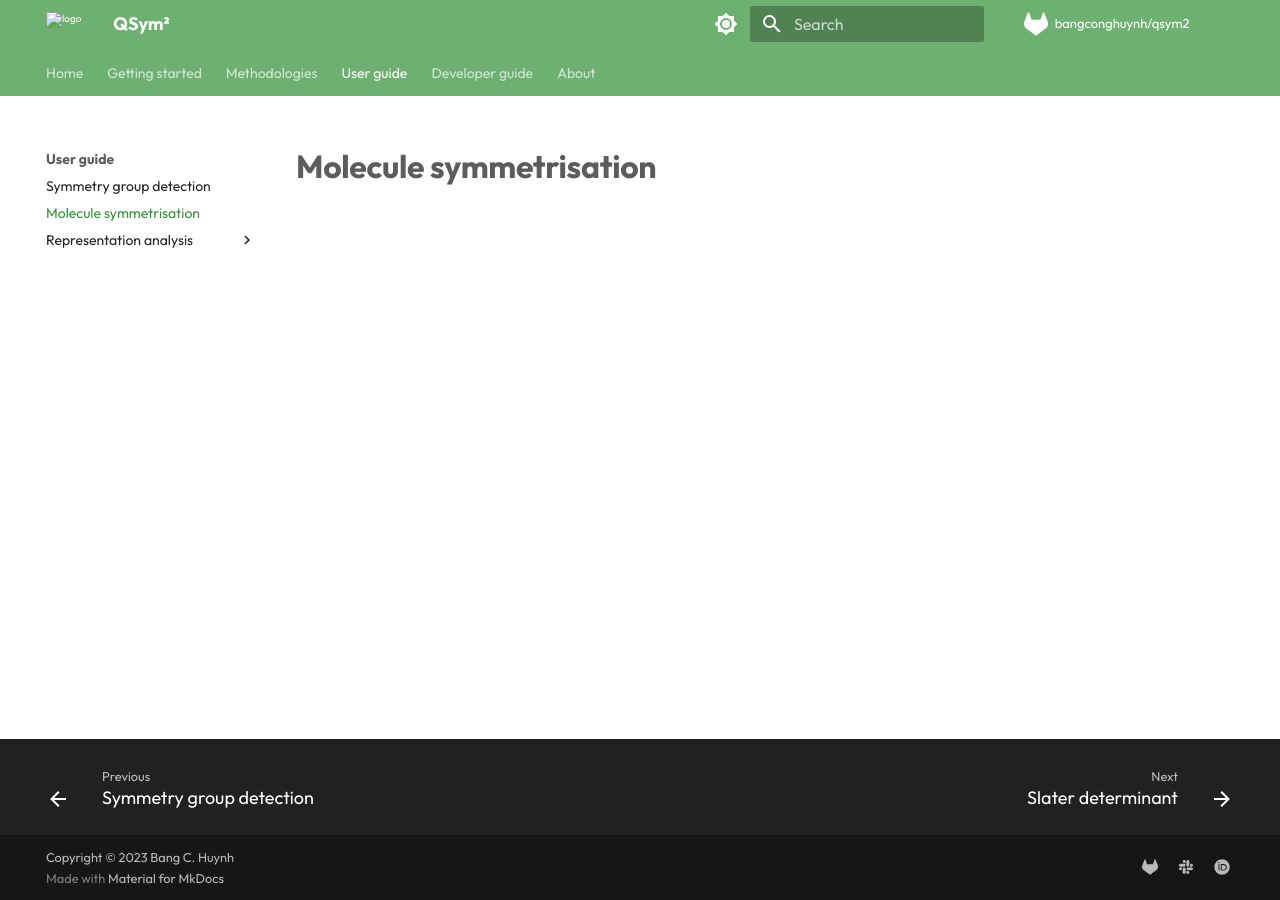
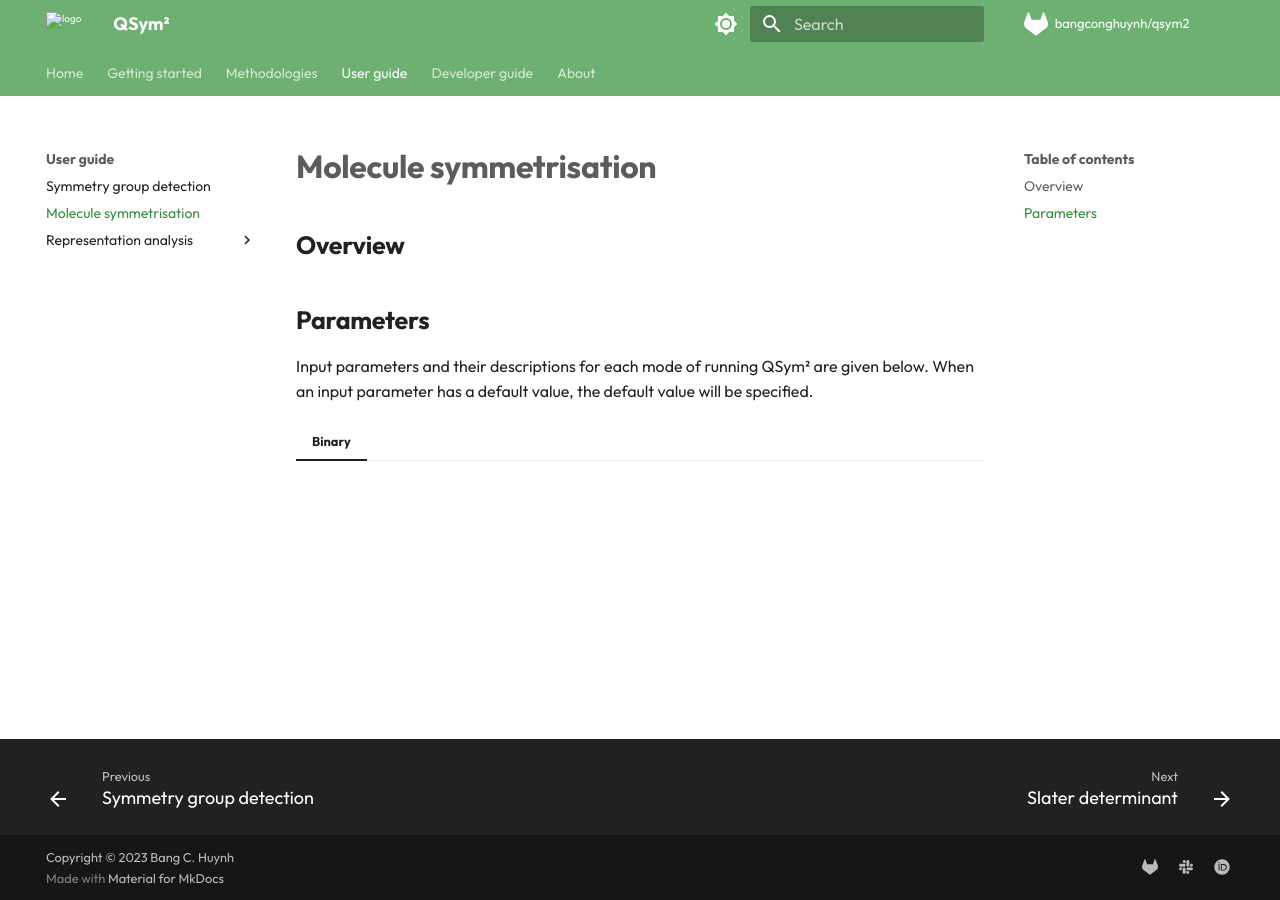
Before and after one commit to bangconghuynh/qsym2, an MkDocs documentation site: the page built from docs/docs/user-guide/molecule-symmetrisation.md, in a window 1280 px wide. Built offline with MkDocs 1.6.1 and Material for MkDocs 9.7.7, drawn with Linux system fonts in a browser that asks for light colours; comment, search, counter and statistics services are not loaded.

Commit message:
Updated docs.

```diff
--- a/docs/docs/user-guide/molecule-symmetrisation.md
+++ b/docs/docs/user-guide/molecule-symmetrisation.md
@@ -2,3 +2,13 @@
 title: Molecule symmetrisation
 description: Configurable parameters for molecule symmetrisation
 ---
+
+# Molecule symmetrisation
+
+## Overview
+## Parameters
+
+Input parameters and their descriptions for each mode of running QSym² are given below.
+When an input parameter has a default value, the default value will be specified.
+
+=== "Binary"
```
